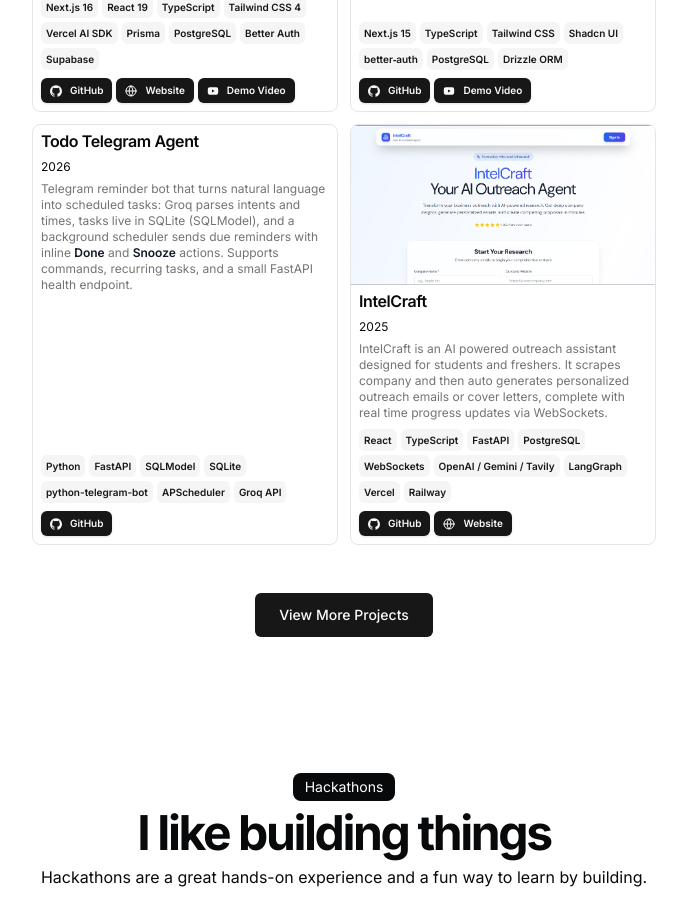
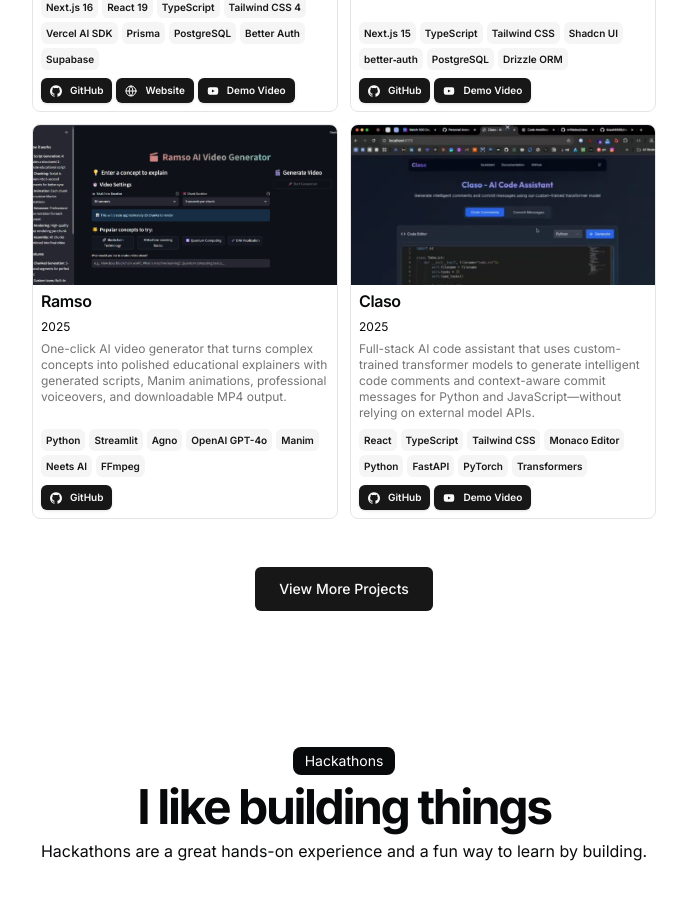
Before and after one commit to Akash8585/portfolio-acash, a Next.js app: page / in a window 1280 px wide. Shown: the part 1320-2229 px from the top of the page, without its empty margins (296-983 px from the left). Built offline with nearby package versions, Linux system fonts and the light colour scheme.

Commit message:
added claso and ramso

```diff
--- a/src/data/resume.tsx
+++ b/src/data/resume.tsx
@@ -171,6 +171,64 @@
       video: ""
     },
     {
+      title: "Ramso",
+      href: "https://github.com/Akash8585/Ramso",
+      dates: "2025",
+      active: true,
+      description:
+        "One-click AI video generator that turns complex concepts into polished educational explainers with generated scripts, Manim animations, professional voiceovers, and downloadable MP4 output.",
+      technologies: [
+        "Python",
+        "Streamlit",
+        "Agno",
+        "OpenAI GPT-4o",
+        "Manim",
+        "Neets AI",
+        "FFmpeg",
+      ],
+      links: [
+        {
+          type: "GitHub",
+          href: "https://github.com/Akash8585/Ramso",
+          icon: <Icons.github className="size-3" />,
+        },
+      ],
+      image: "/ramso.png",
+      video: "",
+    },
+    {
+      title: "Claso",
+      href: "https://github.com/Akash8585/claso",
+      dates: "2025",
+      active: true,
+      description:
+        "Full-stack AI code assistant that uses custom-trained transformer models to generate intelligent code comments and context-aware commit messages for Python and JavaScript—without relying on external model APIs.",
+      technologies: [
+        "React",
+        "TypeScript",
+        "Tailwind CSS",
+        "Monaco Editor",
+        "Python",
+        "FastAPI",
+        "PyTorch",
+        "Transformers",
+      ],
+      links: [
+        {
+          type: "GitHub",
+          href: "https://github.com/Akash8585/claso",
+          icon: <Icons.github className="size-3" />,
+        },
+        {
+          type: "Demo Video",
+          href: "https://youtu.be/h9gdoTIhw48?si=8QceHLePsVTGHQHV",
+          icon: <Icons.youtube className="size-3" />,
+        },
+      ],
+      image: "/claso.png",
+      video: "",
+    },
+    {
       title: "Todo Telegram Agent",
       href: "https://github.com/Akash8585/todo_telegram_agent",
       dates: "2026",
```
Also changed, not shown: public/claso.png (added), public/ramso.png (added).
